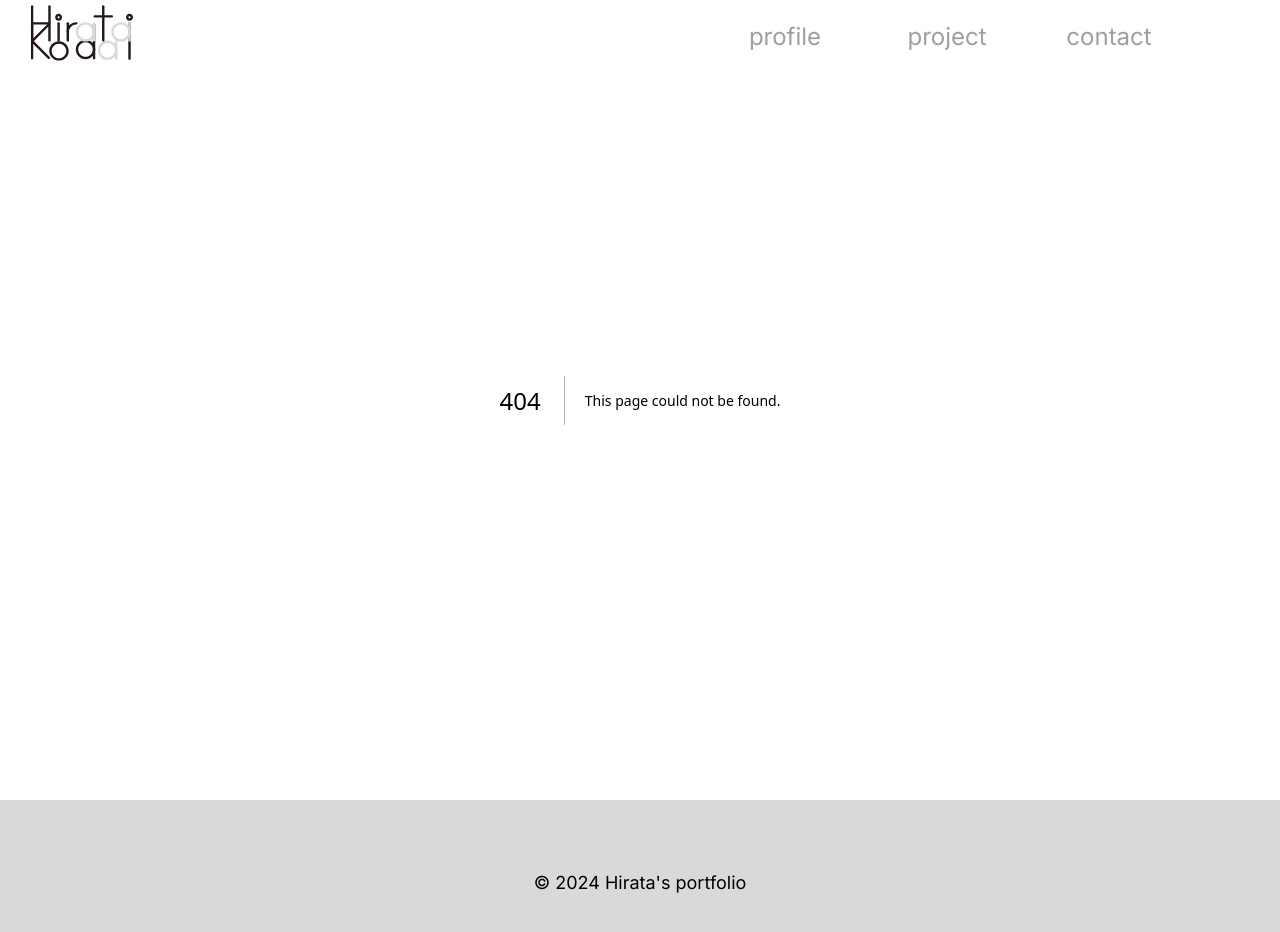
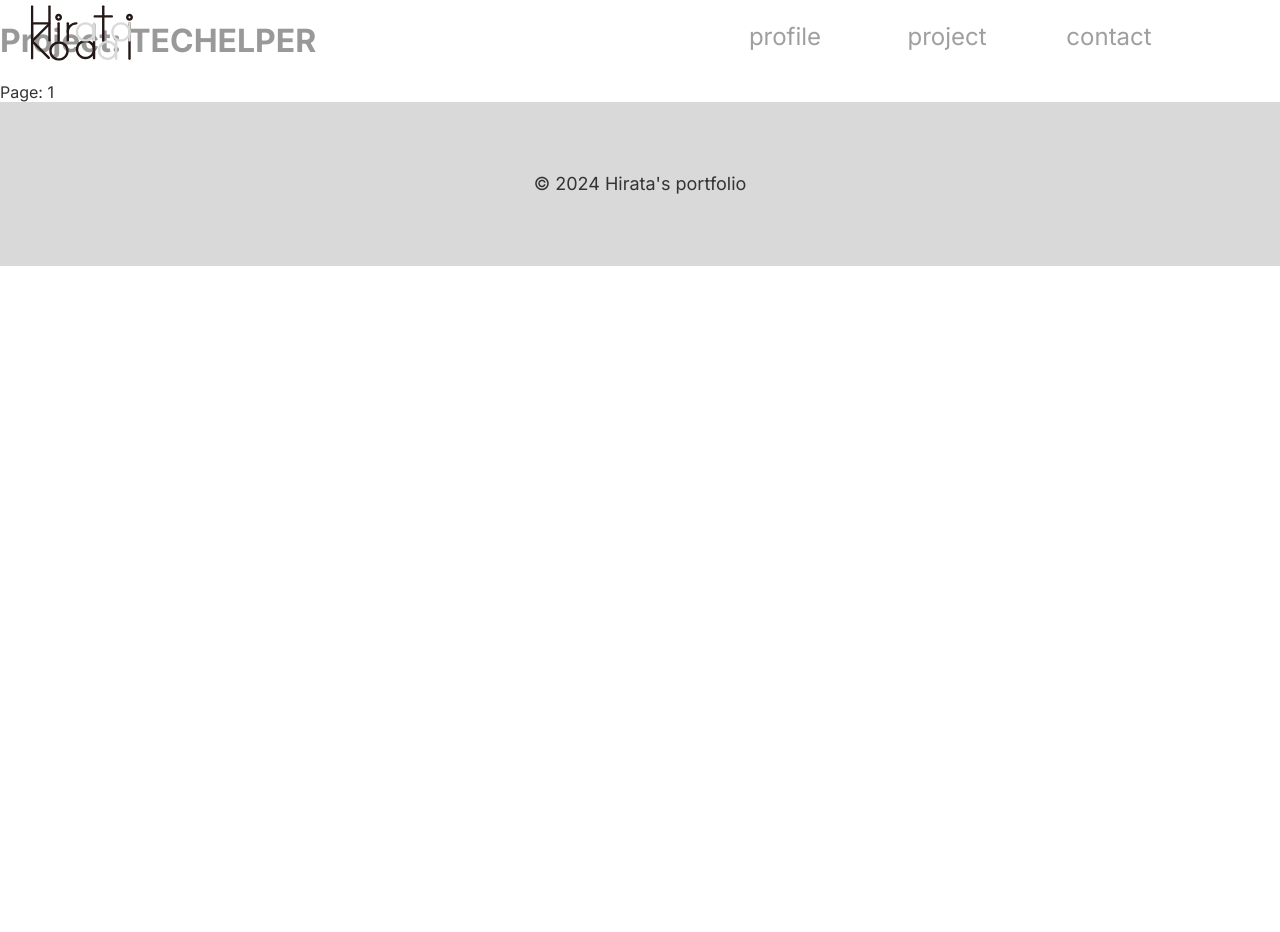
Before and after one commit to koudaihirata/portfolio1, a Next.js app: page /projects/TECHELPER in a window 1280 px wide. Before the commit this address had no page. Shown: the top 932 px of the page. After the commit the page ends 800 px from the top, so only its background shows below. Built offline with nearby package versions, Linux system fonts and the light colour scheme.

Commit message:
ダイナミックルーティング実装

```diff
--- a/src/app/globals.css
+++ b/src/app/globals.css
@@ -7,6 +7,10 @@ body{
 }
 p{
     margin: 0;
+}
+a{
+    text-decoration: none;
+    color: #999;
 }
 .homeMain{
     width: 100%;
@@ -70,6 +74,7 @@ p{
     justify-content: center;
     align-items: center;
     flex-direction: column;
+    gap: 32px;
     border-radius: 15px;
     transition: all .5s;
     /* box-shadow: 0px 0px 8px 0px #00000020; */
--- /dev/null
+++ b/src/app/projects/[projectName]/page.tsx
@@ -0,0 +1,16 @@
+"use client"
+
+type Props = {
+    params: { projectName: string };
+    searchParams: { [key: string]: string | string[] | undefined};
+}
+
+export default function Page({ params, searchParams }: Props) {
+    const page = typeof searchParams.page === "string" ? searchParams.page : "1";
+    return(
+        <>
+            <h1>Project: {params.projectName}</h1>
+            <p>Page: {page}</p>
+        </>
+    )
+}
```
Also changed, not shown: src/app/page.tsx (+9 -0 lines).
